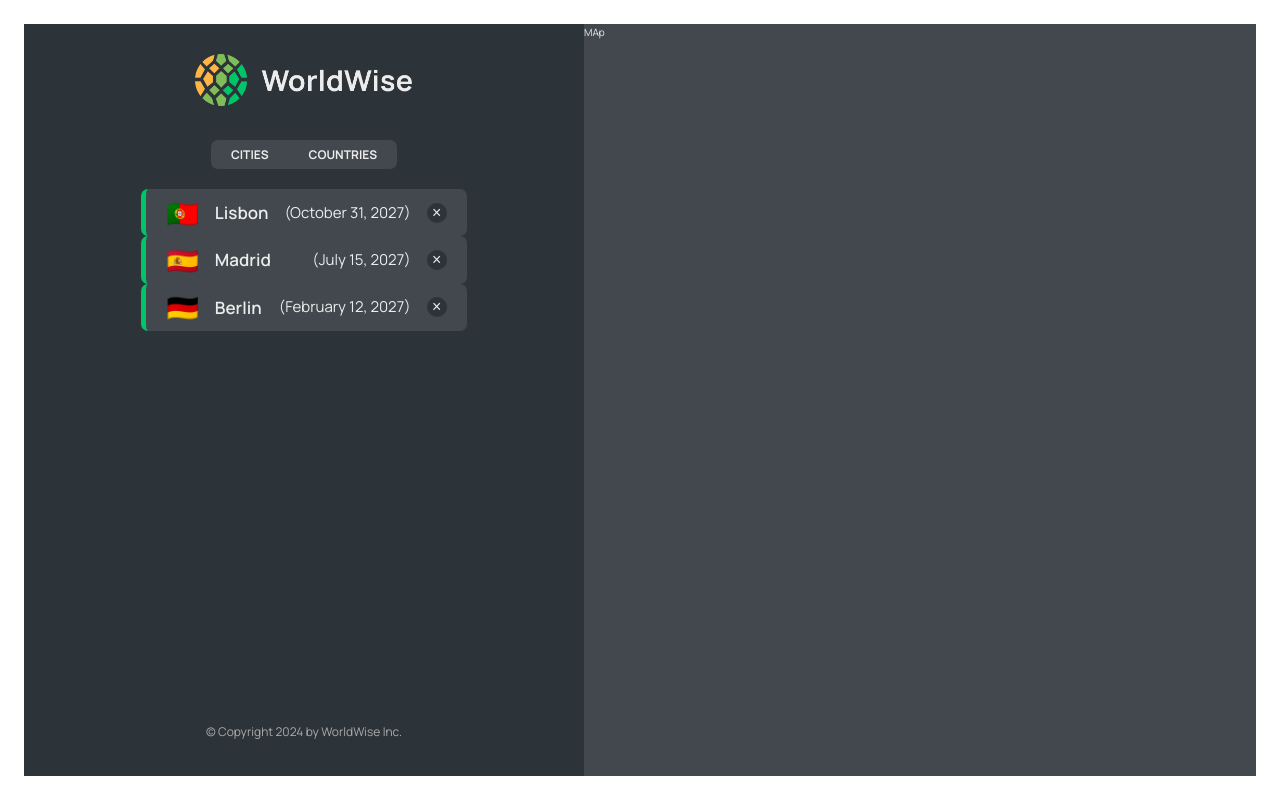
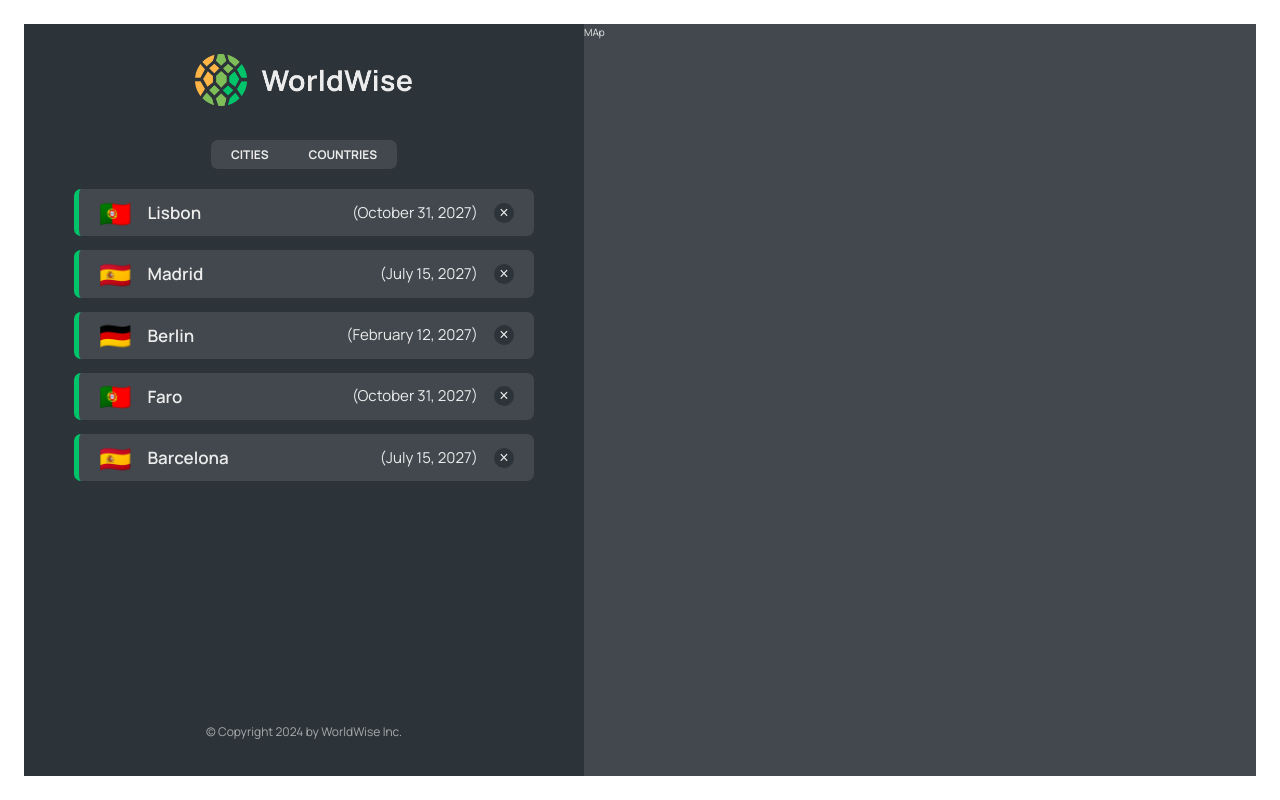
Before and after one commit to SarmadRehman/World-Wise, a React (Vite) app: page /app in a window 1280 px wide. Built offline with nearby package versions, Linux system fonts and the light colour scheme; data requests are answered from the project's data file.

Commit message:
managed data from the API and displaying country-list in the section

```diff
--- a/data/cities.json
+++ b/data/cities.json
@@ -35,6 +35,30 @@
         "lng": 13.376933665713324
       },
       "id": 98443197
+    },
+    {
+      "cityName": "Faro",
+      "country": "Portugal",
+      "emoji": "🇵🇹",
+      "date": "2027-10-31T15:59:59.138Z",
+      "notes": "My favorite city so far!",
+      "position": {
+        "lat": 38.727881642324164,
+        "lng": -9.140900099907554
+      },
+      "id": 73930359
+    },
+    {
+      "cityName": "Barcelona",
+      "country": "Spain",
+      "emoji": "🇪🇸",
+      "date": "2027-07-15T08:22:53.976Z",
+      "notes": "",
+      "position": {
+        "lat": 40.46635901755316,
+        "lng": -3.7133789062500004
+      },
+      "id": 17806752
     }
   ]
 }
--- a/src/App.jsx
+++ b/src/App.jsx
@@ -7,6 +7,7 @@
 import Login from "./pages/Login";
 import CityList from "./components/CityList";
 import { useEffect, useState } from "react";
+import CountryList from "./components/CountryList";
 
 const BASE_URL = "http://localhost:8000";
 function App() {
@@ -18,17 +19,21 @@
       try {
         setIsloading(true);
         const res = await fetch(`${BASE_URL}/cities`);
+
         const data = await res.json();
         setCities(data);
+
+        console.log("DATA IS SO:", data);
       } catch {
         alert("Some error occured while fetching the data");
       } finally {
         setIsloading(false);
       }
     }
+
     fetchCities();
   }, []);
-
+  console.log("cities shape:", cities);
   return (
     <BrowserRouter>
       <Routes>
@@ -46,7 +51,10 @@
             path="cities"
             element={<CityList cities={cities} isLoading={isLoading} />}
           ></Route>
-          <Route path="countries" element={<p>countries</p>}></Route>
+          <Route
+            path="countries"
+            element={<CountryList cities={cities} isLoading={isLoading} />}
+          ></Route>
           <Route path="form" element={<p>form</p>}></Route>
         </Route>
         <Route path="*" element={<PageNotFound />}></Route>
--- a/src/components/CityItem.jsx
+++ b/src/components/CityItem.jsx
@@ -8,7 +8,9 @@
   }).format(new Date(date));
 function CityItem({ city }) {
   const { cityName, emoji, date } = city;
-
+  {
+    console.log(city);
+  }
   return (
     <li className={styles.cityItem}>
       <span className={styles.emoji}>{emoji}</span>
--- a/src/components/CityList.jsx
+++ b/src/components/CityList.jsx
@@ -10,7 +10,7 @@
     );
   }
   return (
-    <ul className={styles.CityList}>
+    <ul className={styles.cityList}>
       {cities.map((city) => (
         <CityItem city={city} key={city.id} />
       ))}
--- /dev/null
+++ b/src/components/CountryList.jsx
@@ -0,0 +1,31 @@
+import styles from "./CountryList.module.css";
+import Spinner from "./Spinner";
+import Message from "./Message";
+import CountryItem from "./CountryItem";
+
+const CountryList = ({ cities, isLoading }) => {
+  if (isLoading) return <Spinner />;
+
+  //no contries in the list
+  if (!cities.length)
+    return (
+      <Message message="Add your first city by clicking on a city on the map" />
+    );
+  //filtering out and storing the countries from the API /cities
+  const countries = cities.reduce((arr, city) => {
+    if (!arr.map((e) => e.country).includes(city.country))
+      return [...arr, { country: city.country, emoji: city.emoji }];
+    else return arr;
+  }, []);
+
+  // displaying countries items
+  return (
+    <ul className={styles.countryList}>
+      {countries.map((country) => (
+        <CountryItem country={country} key={country.id} />
+      ))}
+    </ul>
+  );
+};
+
+export default CountryList;
```
